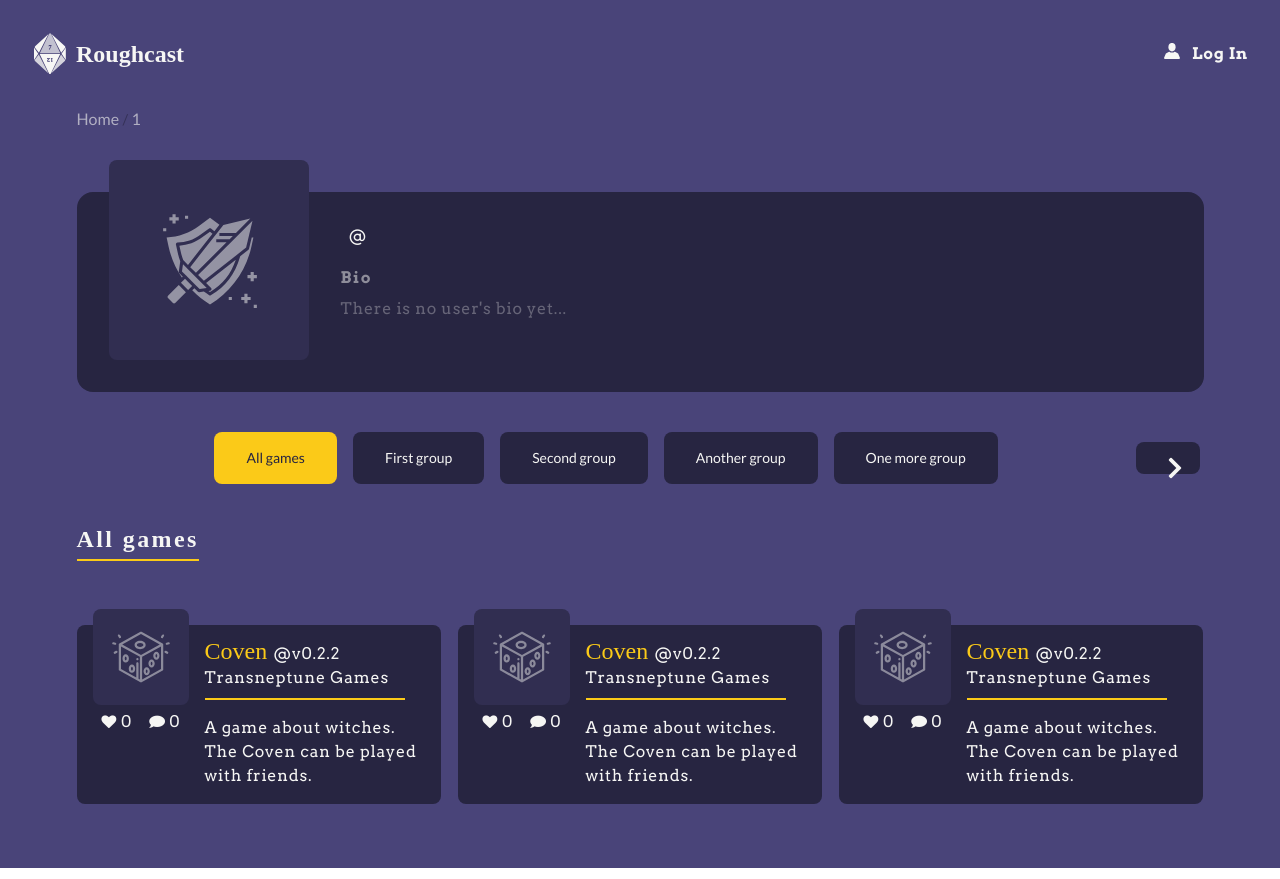
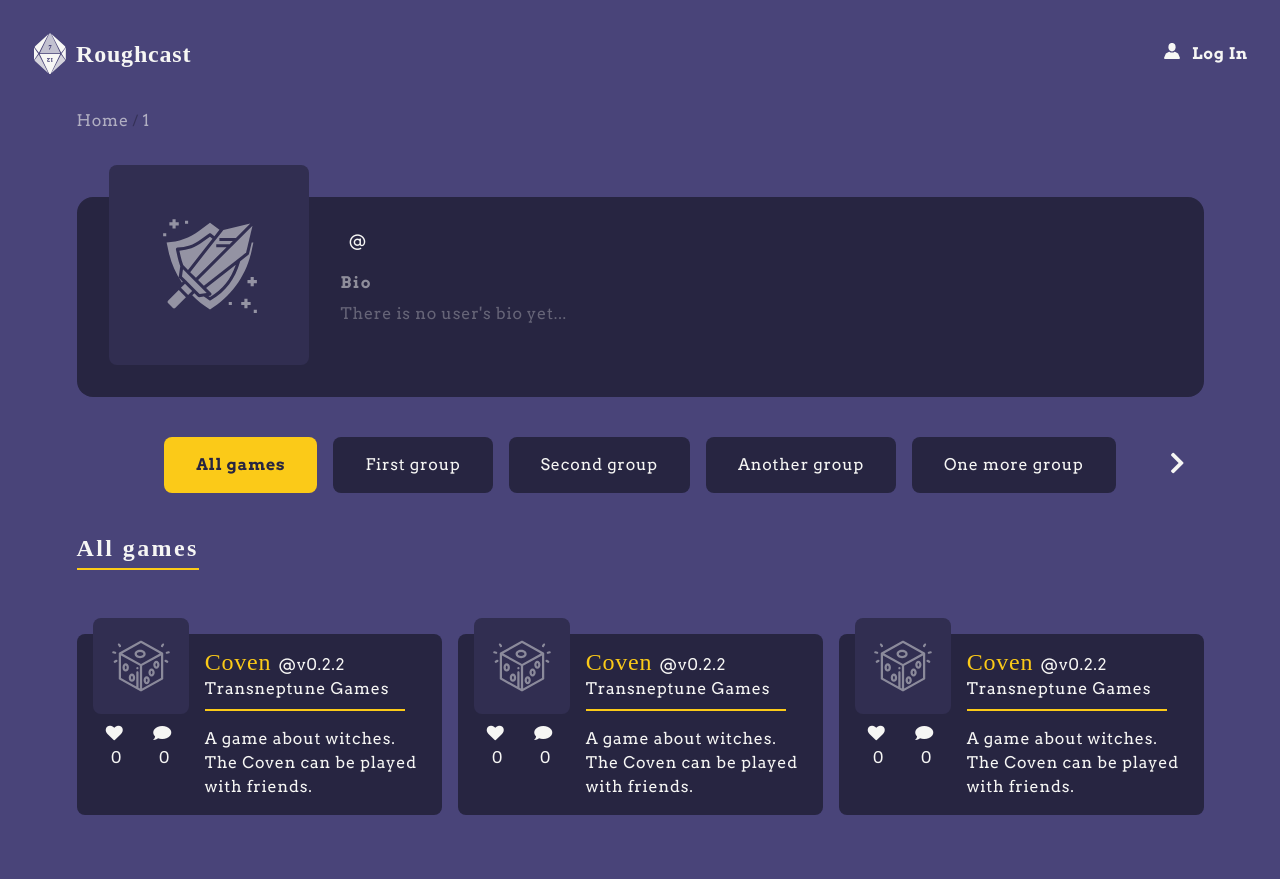
Before and after one commit to wlonk/roughcast, a Vue app: page /u/1 in a window 1280 px wide. Built offline with nearby package versions, Linux system fonts and the light colour scheme; no server answers; the HTML template or start-up script is replaced by a standard one; a web font is replaced by a local one; what semantic-ui-vue, vue-async-computed, vue-scrollactive would draw is missing.

Commit message:
Update styles for tab block

```diff
--- a/src/styles/elements/group-tabs.scss
+++ b/src/styles/elements/group-tabs.scss
@@ -6,7 +6,7 @@
     cursor: pointer;
     font-size: 1.5rem !important;
   }
-  &>div {
+  .tab-content {
     display: flex;
     flex-wrap: wrap;
     justify-content: center;
@@ -16,5 +16,12 @@
       padding: 1rem 2rem;
       margin: 0 0.5rem;
     }
+    .chosen {
+      font-weight: 700;
+    }
+  }
+  &>div:first-child,
+  &>div:last-child, {
+    width: 2.5rem;
   }
 }
--- a/src/styles/layout/base.scss
+++ b/src/styles/layout/base.scss
@@ -2,7 +2,7 @@
   font-size: 16px;
 }
 
-span, p, a.link, button, label, h6,
+span, div, p, a.link, button, label, h6,
 input[type="text"],
 input[type="email"],
 input[type="password"],
@@ -34,6 +34,7 @@ button {
 
 .accent-link {
   cursor: pointer;
+  font-family: $button-font !important;
   font-weight: 700;
 }
 
--- a/src/styles/layout/themes.scss
+++ b/src/styles/layout/themes.scss
@@ -262,7 +262,7 @@
     .chevron:hover {
       color: $dm-accent-bg-color;
     }
-    &>div>* {
+    .tab-content * {
       background-color: $dm-dark-font-color;
       &:hover {
         box-shadow: $dm-focus-shadow;
```
